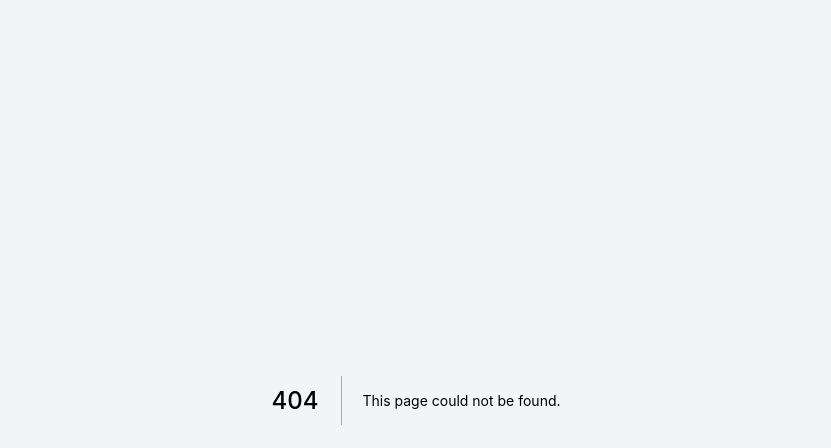
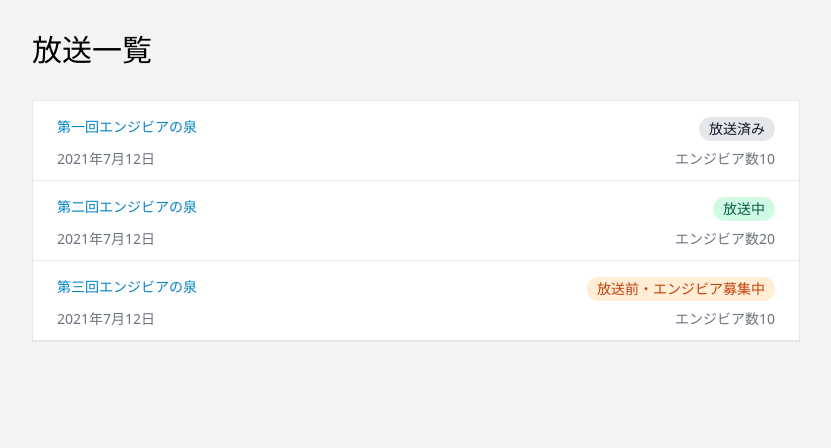
Before and after one commit to three-ppp/PPP_Engibeer, a Next.js app: page /home in a window 1280 px wide. Before the commit this address had no page. Shown: the top 448 px of the page, without its empty margins (224-1055 px from the left). Built offline with nearby package versions, Linux system fonts and the light colour scheme; data requests are answered from the project's data file.

Commit message:
放送一覧を表示するページのURLを構成を変更
/liveから/homeに変更

```diff
--- a/pages/Live.tsx
+++ b/pages/home.tsx
@@ -1,20 +1,21 @@
-import { useEffect, useState, VFC } from "react";
+import { useCallback, useEffect, useState, VFC } from "react";
 import BroadcastItem from "../components/BroadcastItem";
 
 type Broadcast = {
+  id: string;
   title: string;
   status: "before" | "during" | "after";
   engibeerCount: number;
   date: string;
 };
-const Live: VFC = () => {
+const HomePage: VFC = () => {
   const [broadcastList, setBroadcastList] = useState<Array<Broadcast>>([]);
 
-  const fetchBroadcast = async () => {
+  const fetchBroadcast = useCallback(async () => {
     const res = await fetch("http://localhost:3001/broadcasts");
     const json = await res.json();
     setBroadcastList(json);
-  };
+  }, []);
 
   useEffect(() => {
     fetchBroadcast();
@@ -28,6 +29,7 @@ const Live: VFC = () => {
           return (
             <div key={index} className="first:border">
               <BroadcastItem
+                broadcastId={item.id}
                 title={item.title}
                 date={item.date}
                 status={item.status}
@@ -41,4 +43,4 @@ const Live: VFC = () => {
   );
 };
 
-export default Live;
+export default HomePage;
```
